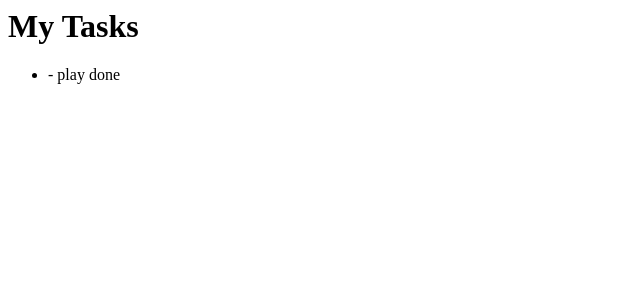
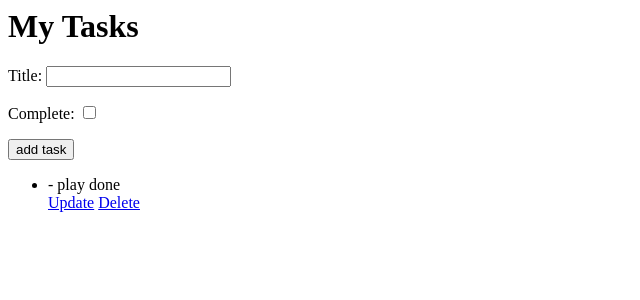
Before and after one commit to AlaaElgazwy/To-Do-App, a Django app: page / in a window 1280 px wide. Shown: the top 300 px of the page, without its empty margins (0-640 px from the left). Run offline with Django 4.2, Linux system fonts and the light colour scheme; data comes from the database, SQL or seed files in the repository; both versions use the stored data as it was after the commit.

Commit message:
second commit

```diff
--- a/mytodo/templates/index.html
+++ b/mytodo/templates/index.html
@@ -4,12 +4,19 @@
     </head>
     <body>
         <h1>My Tasks</h1>
+        <form method="POST" action="/">
+        {% csrf_token %}
+        {{ form.as_p }}
+        <button type="submit"> add task </button>
+        </form>
         <ul>
             {% for task in tasks %}
             <li>
 
                  {% if task.complete%}  - {{task.title}} done {% else %} failed {% endif %}
             </li>
+            <a href="{% url 'update_task' task.id %}">Update</a>
+            <a href="{% url 'delete_task' task.id %}">Delete</a>
             {% endfor %}
         </ul>
     </body>
--- /dev/null
+++ b/mytodo/todo/forms.py
@@ -0,0 +1,7 @@
+from django import forms
+from .models import Task
+
+class TaskForm(forms.ModelForm):
+    class Meta:
+        model=Task
+        fields=['title','complete']
--- a/mytodo/todo/urls.py
+++ b/mytodo/todo/urls.py
@@ -2,5 +2,8 @@ from django.urls import path
 from . import views
 
 urlpatterns=[
-    path('',views.index,name='index')
+    path('',views.index,name='index'),
+    path('update/<str:pk>/',views.updateTask,name='update_task'),
+    path('delete/<str:pk>/',views.deleteTask,name='delete_task'),
+
 ]
--- a/mytodo/todo/views.py
+++ b/mytodo/todo/views.py
@@ -1,7 +1,31 @@
-from django.shortcuts import render
+from django.shortcuts import render,redirect
 from .models import Task
+from .forms import TaskForm
 # Create your views here.
 def index(request):
     tasks=Task.objects.all()
+    form=TaskForm()
+    if request.method == 'POST':
+        form=TaskForm(request.POST)
+        if form.is_valid():
+            form.save()
+        return redirect('/')
 
-    return render(request,'index.html',{'tasks':tasks})
+    return render(request,'index.html',{'tasks':tasks, 'form':form})
+def updateTask(request ,pk):
+    task=Task.objects.get(id=pk)
+    form=TaskForm(instance=task)
+
+    if request.method == 'POST':
+        form =TaskForm(request.POST,instance=task)
+        if form.is_valid():
+            form.save()
+        return redirect('/')
+    return render(request,'update.html',{'form':form})
+def deleteTask(request,pk):
+    task=Task.objects.get(id=pk)
+    if request.method=='POST':
+       task.delete()
+
+       return redirect('/')
+    return render(request,'delete.html',{'task':task})
```
Also changed, not shown: mytodo/templates/delete.html (added, +16 -0 lines), mytodo/templates/update.html (added, +13 -0 lines), mytodo/db.sqlite3.
